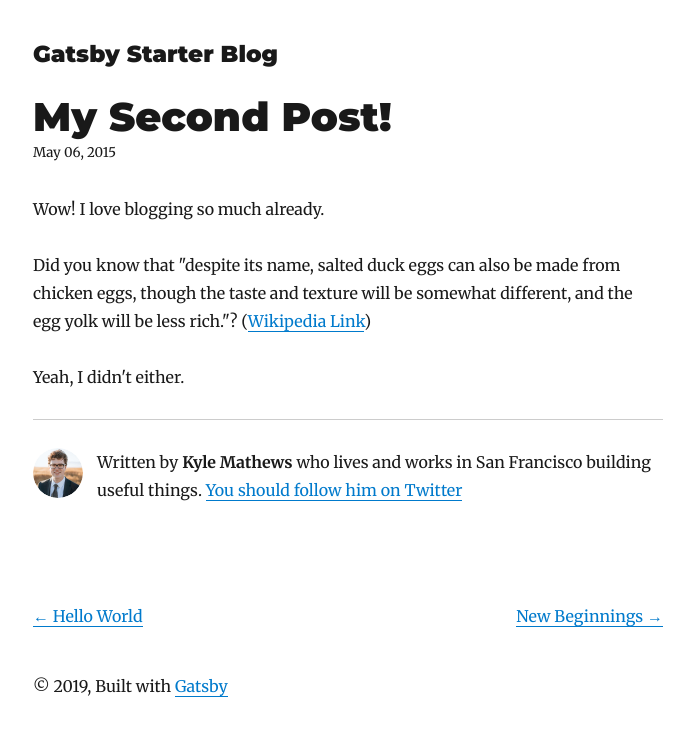
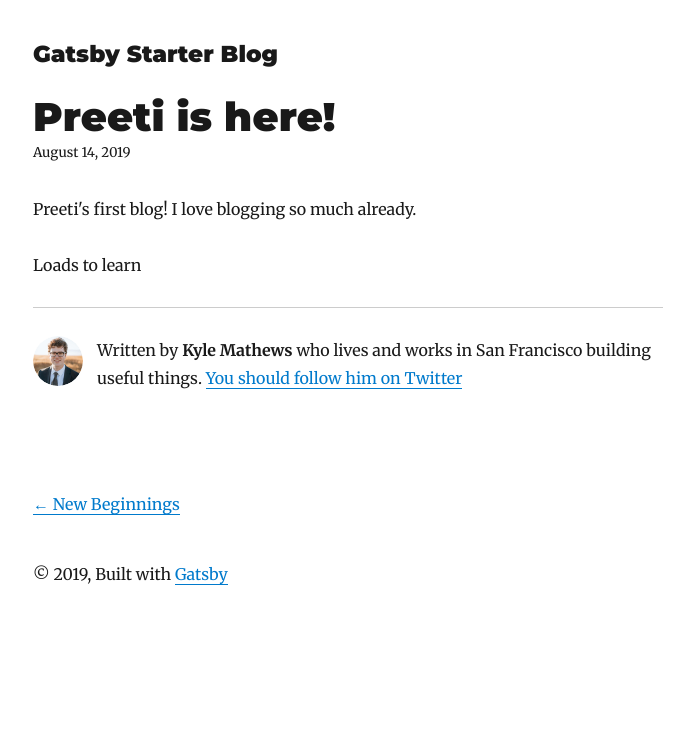
Before and after one commit to Preeti-Choudhary/my-serverless-blog, a Gatsby site: page /my-second-post/ in a window 1280 px wide. Shown: the whole page, without its empty margins (292-982 px from the left). Built offline with nearby package versions, Linux system fonts and the light colour scheme; Gatsby itself is replaced by a stand-in of ours; some packages are replaced by stand-ins of ours.

Commit message:
Preeti's Initial commit

```diff
--- a/content/blog/my-second-post/index.md
+++ b/content/blog/my-second-post/index.md
@@ -1,13 +1,8 @@
 ---
-title: My Second Post!
-date: "2015-05-06T23:46:37.121Z"
+title: Preeti is here!
+date: "2019-08-14T23:46:37.121Z"
 ---
 
-Wow! I love blogging so much already.
+Preeti's first blog! I love blogging so much already.
 
-Did you know that "despite its name, salted duck eggs can also be made from
-chicken eggs, though the taste and texture will be somewhat different, and the
-egg yolk will be less rich."?
-([Wikipedia Link](http://en.wikipedia.org/wiki/Salted_duck_egg))
-
-Yeah, I didn't either.
+Loads to learn
--- /dev/null
+++ b/content/blog/preeti-here/index.md
@@ -0,0 +1,13 @@
+---
+title: My Second Post!
+date: "2015-05-06T23:46:37.121Z"
+---
+
+Wow! I love blogging so much already.
+
+Did you know that "despite its name, salted duck eggs can also be made from
+chicken eggs, though the taste and texture will be somewhat different, and the
+egg yolk will be less rich."?
+([Wikipedia Link](http://en.wikipedia.org/wiki/Salted_duck_egg))
+
+Yeah, I didn't either.
```
